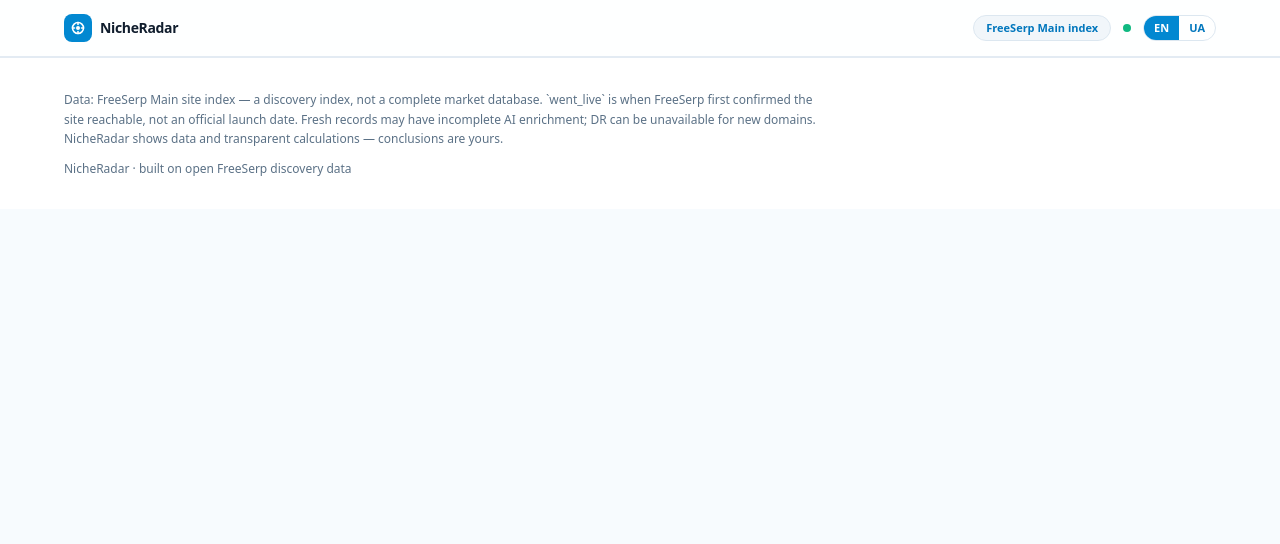
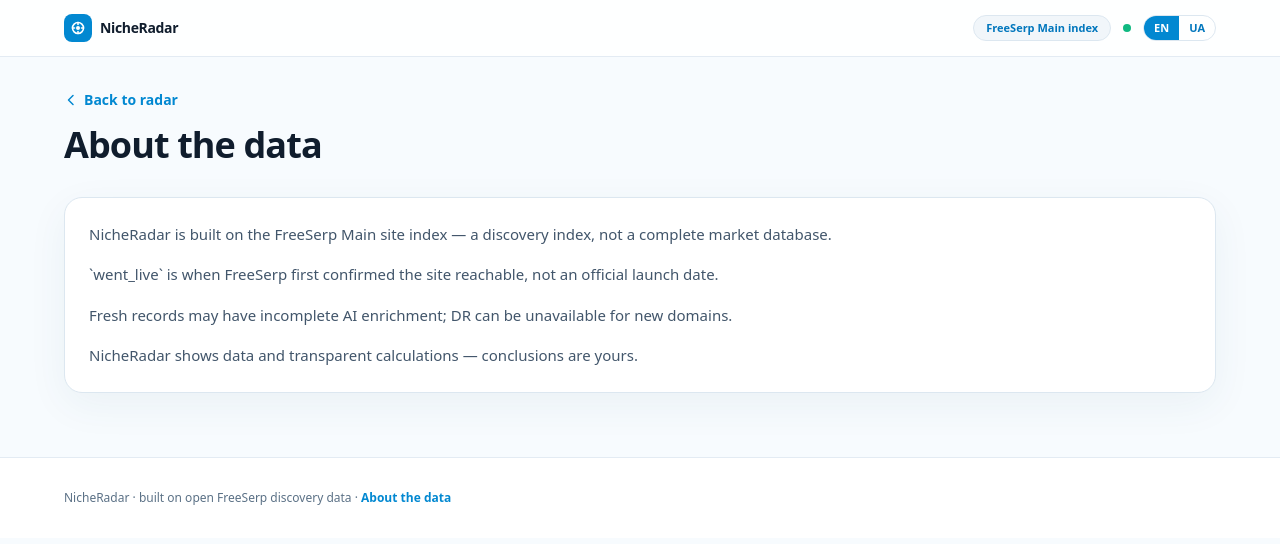
Before and after one commit to webcartel/Semalt-NicheRadar, a Nuxt app: page /about in a window 1280 px wide. Shown: the top 544 px of the page. Built offline with nearby package versions, Linux system fonts and the light colour scheme; a web font is replaced by a local one.

Commit message:
feat: slim footer to one line, move disclaimer to /about page

```diff
--- a/app.vue
+++ b/app.vue
@@ -51,10 +51,11 @@ useHead(() => ({
 
     <footer class="border-t border-[#dce7f0]/80 bg-white">
       <div class="mx-auto max-w-[1200px] px-6 py-8">
-        <p class="max-w-3xl text-xs leading-relaxed text-[#5b7186]">
-          {{ t('footer.disclaimer') }}
+        <p class="text-xs font-medium text-[#5b7186]">
+          {{ t('footer.tagline') }}
+          <span aria-hidden="true"> · </span>
+          <NuxtLink to="/about" class="font-bold text-[#0288d1] transition-colors hover:text-[#0277bd]">{{ t('footer.about') }}</NuxtLink>
         </p>
-        <p class="mt-3 text-xs font-medium text-[#5b7186]">{{ t('footer.tagline') }}</p>
       </div>
     </footer>
   </div>
--- a/data/i18n/en.ts
+++ b/data/i18n/en.ts
@@ -42,8 +42,13 @@ export const en = {
   'niche.back': 'Back to radar',
   'niche.unknown': 'Unknown niche. Categories come from the live FreeSerp taxonomy.',
   'niche.topSites': 'Top sites',
-  'footer.disclaimer': 'Data: FreeSerp Main site index — a discovery index, not a complete market database. `went_live` is when FreeSerp first confirmed the site reachable, not an official launch date. Fresh records may have incomplete AI enrichment; DR can be unavailable for new domains. NicheRadar shows data and transparent calculations — conclusions are yours.',
   'footer.tagline': 'NicheRadar · built on open FreeSerp discovery data',
+  'footer.about': 'About the data',
+  'about.title': 'About the data',
+  'about.p1': 'NicheRadar is built on the FreeSerp Main site index — a discovery index, not a complete market database.',
+  'about.p2': '`went_live` is when FreeSerp first confirmed the site reachable, not an official launch date.',
+  'about.p3': 'Fresh records may have incomplete AI enrichment; DR can be unavailable for new domains.',
+  'about.p4': 'NicheRadar shows data and transparent calculations — conclusions are yours.',
   'meta.title': 'NicheRadar — AI niche discovery',
   'meta.description': 'Explore new AI products, niche activity and competitive signals. Built on FreeSerp discovery data.',
 } as const
--- a/data/i18n/uk.ts
+++ b/data/i18n/uk.ts
@@ -44,8 +44,13 @@ export const uk: Record<I18nKey, string> = {
   'niche.back': 'Назад до радара',
   'niche.unknown': 'Невідома ніша. Категорії беруться з живої таксономії FreeSerp.',
   'niche.topSites': 'Топ сайтів',
-  'footer.disclaimer': 'Дані: головний індекс сайтів FreeSerp — пошуковий індекс, а не повна база ринку. went_live — це коли FreeSerp вперше підтвердив доступність сайту, а не офіційна дата запуску. Свіжі записи можуть мати неповне AI-збагачення; DR може бути відсутнім для нових доменів. NicheRadar показує дані й прозорі розрахунки — висновки за тобою.',
   'footer.tagline': 'NicheRadar · на відкритих даних FreeSerp',
+  'footer.about': 'Про дані',
+  'about.title': 'Про дані',
+  'about.p1': 'NicheRadar побудовано на головному індексі сайтів FreeSerp — пошуковому індексі, а не повній базі ринку.',
+  'about.p2': 'went_live — це коли FreeSerp вперше підтвердив доступність сайту, а не офіційна дата запуску.',
+  'about.p3': 'Свіжі записи можуть мати неповне AI-збагачення; DR може бути відсутнім для нових доменів.',
+  'about.p4': 'NicheRadar показує дані й прозорі розрахунки — висновки за тобою.',
   'meta.title': 'NicheRadar — пошук AI-ніш',
   'meta.description': 'Досліджуй нові AI-продукти, активність ніш і конкурентні сигнали. На даних відкриттів FreeSerp.',
 }
--- /dev/null
+++ b/pages/about.vue
@@ -0,0 +1,27 @@
+<template>
+  <main class="mx-auto max-w-[1200px] px-6 pb-16">
+    <div class="pt-8">
+      <NuxtLink to="/" class="inline-flex items-center gap-1.5 text-sm font-bold text-[#0288d1] transition-colors hover:text-[#0277bd]">
+        <svg width="14" height="14" viewBox="0 0 14 14" fill="none" aria-hidden="true">
+          <path d="M9 2.5 4.5 7 9 11.5" stroke="currentColor" stroke-width="1.5" stroke-linecap="round" stroke-linejoin="round" />
+        </svg>
+        {{ t('niche.back') }}
+      </NuxtLink>
+    </div>
+
+    <h1 class="mt-3 text-3xl font-extrabold tracking-tight text-[#101d2d] sm:text-4xl">{{ t('about.title') }}</h1>
+
+    <div class="card-soft mt-8 space-y-4 p-5 text-sm leading-relaxed text-[#42566b] sm:p-6 sm:text-[15px]">
+      <p>{{ t('about.p1') }}</p>
+      <p>{{ t('about.p2') }}</p>
+      <p>{{ t('about.p3') }}</p>
+      <p>{{ t('about.p4') }}</p>
+    </div>
+  </main>
+</template>
+
+<script setup lang="ts">
+import { useLocale } from '../composables/useLocale'
+
+const { t } = useLocale()
+</script>
```
Also changed, not shown: 1 other file (tests, documents, lock files or other folders).
